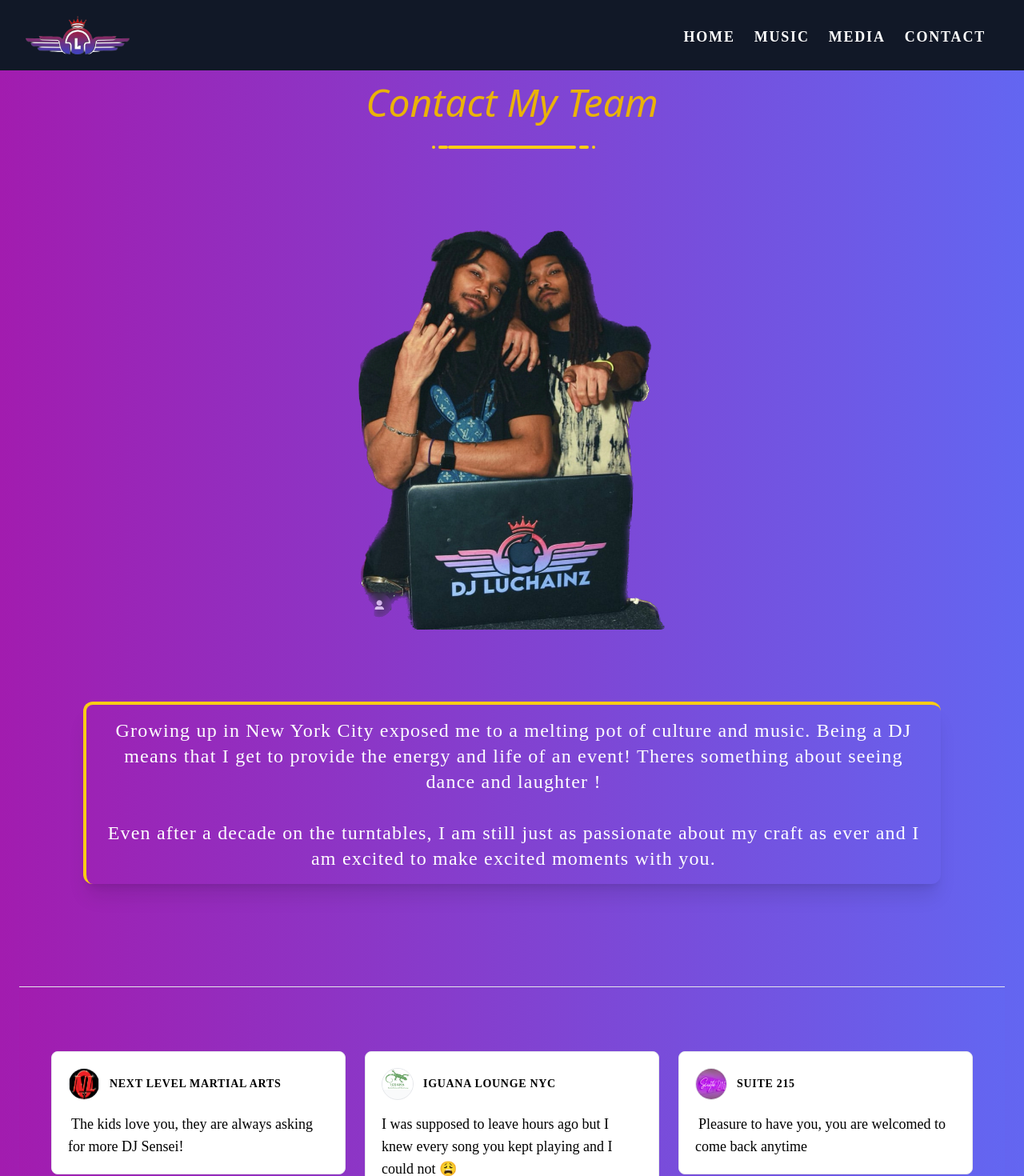
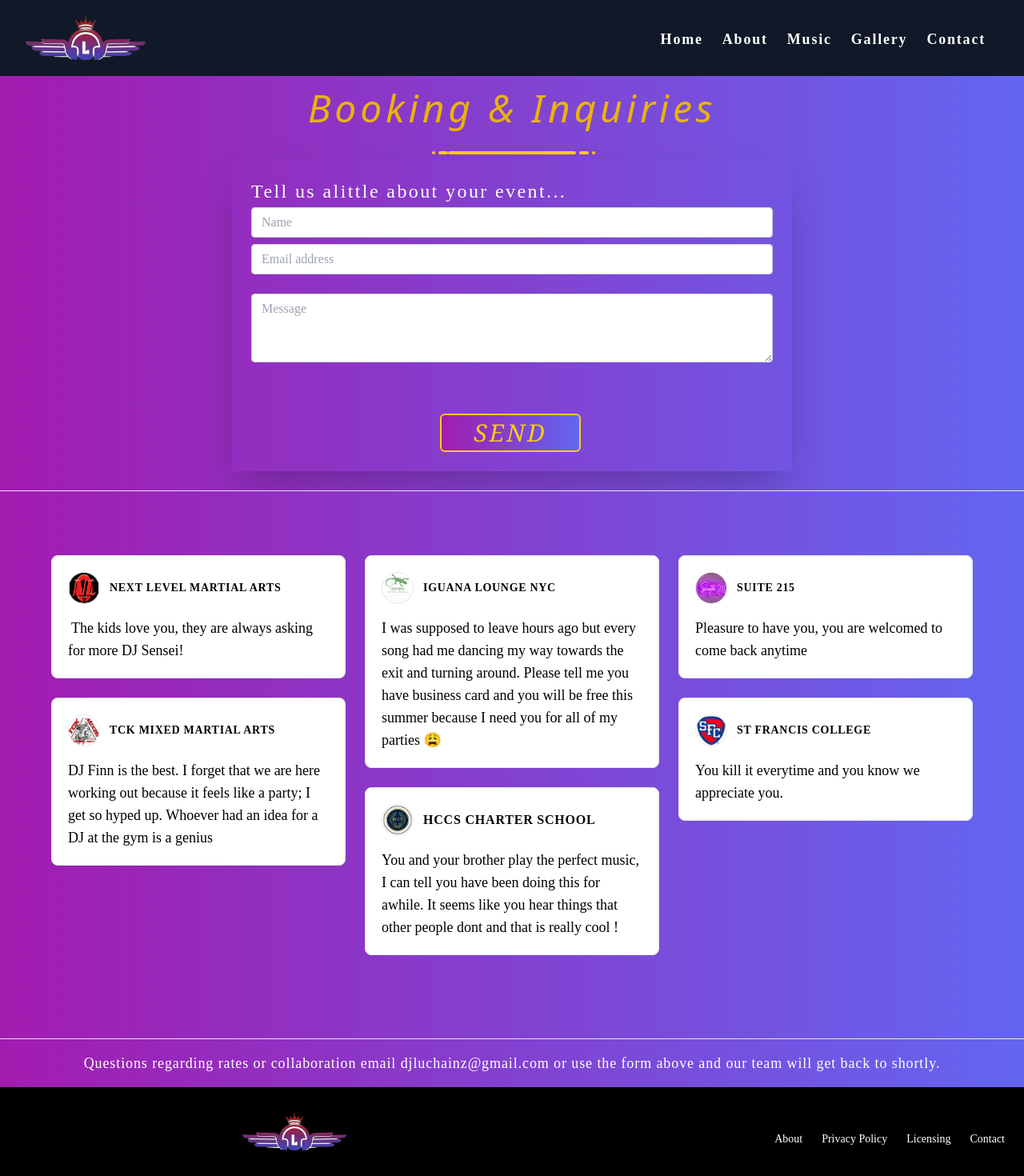
Before and after one commit to lamboprogramming/vercel-launch, a Next.js app in the folder djluchainz/: page /contact in a window 1280 px wide. Shown: the top 1470 px of the page at 80% size. Built offline with nearby package versions, Linux system fonts and the light colour scheme.

Commit message:
changes made for mobile

```diff
--- a/djluchainz/components/Cards.jsx
+++ b/djluchainz/components/Cards.jsx
@@ -10,7 +10,7 @@ import Link from 'next/link'
 
 const Cards = () => {
   return (
-    <div className="max-w-full p-20 m-10 text-white md:p-10 md:m-5 h-min rounded-3xl bg-gradient-to-r from-fuchsia-700 to-indigo-500 hover:from-indigo-500 hover:to-fuchsia-500">
+    <div className="max-w-full m-10 text-white p-15 md:p-10 md:m-5 h-min rounded-3xl bg-gradient-to-r from-fuchsia-700 to-indigo-500 hover:from-indigo-500 hover:to-fuchsia-500">
     <div className="grid md:grid-cols-2 gap-10  md:p-10 lg:grid-cols-4 font-[Abel] ">
 
     {/* Card #1 Carribean*/}
--- a/djluchainz/components/Contactbanner.jsx
+++ b/djluchainz/components/Contactbanner.jsx
@@ -4,7 +4,7 @@ const Contactbanner = () => {
     return (
       <div className='bg-gradient-to-r from-fuchsia-700 to-indigo-500 hover:from-indigo-500 hover:to-fuchsia-500 '>
       <div className="w-full mx-auto text-center ">
-      <h1 className="p-4 text-2xl italic text-yellow-500 capitalize md:text-4xl lg:text-5xl ">Contact My Team </h1>
+      <h1 className="p-4 text-4xl italic tracking-widest text-yellow-500 capitalize lg:text-5xl ">Booking & Inquiries </h1>
       <div className="text-center ">
           <span className="inline-block w-1 h-1 ml-1 bg-yellow-400 rounded-full"></span>
           <span className="inline-block w-3 h-1 ml-1 bg-yellow-400 rounded-full"></span>
--- a/djluchainz/components/Hero.jsx
+++ b/djluchainz/components/Hero.jsx
@@ -10,7 +10,7 @@ const Heropage = () => {
         backgroundSize: "cover",
       }
   return (
-        <div className="w-full  max-h-fit hero" style={backgroundImageStyle}>
+        <div className="w-full max-h-fit hero" style={backgroundImageStyle}>
             <div className="flex-col lg:block hero-content lg:flex-row-reverse">
                 <Image src={twin} className="max-w-sm shadow-3xl rounded-xl lg:hidden" alt="#"/>
                 <div className="mt-4 text-center">
@@ -19,7 +19,7 @@ const Heropage = () => {
 
               {/* Contact Button */}
               <Link href="/contact">
-              <button className="lg:w-44 px-4 py-[1%] text-2xl italic text-white lg:text-yellow-400  border-2 border-white lg:border-yellow-400 rounded-md bg-gradient-to-r from-fuchsia-700 to-indigo-500 hover:from-indigo-500 hover:to-fuchsia-500 sm:w-[20] mr-1  nav-links tracking-widest mt-2 md:mt-4 lg:mt-30 font-serif ">CONTACT
+              <button className="px-4 py-[2%]  text-3xl italic text-white lg:text-yellow-400  border-2 border-white lg:border-yellow-400 rounded-md bg-gradient-to-r from-fuchsia-700 to-indigo-500 hover:from-indigo-500 hover:to-fuchsia-500 sm:w-[20] mr-1  nav-links tracking-widest mt-2 md:mt-4 lg:mt-10 font-serif ">Request a Quote
               </button>
          </Link>
                 </div>
--- a/djluchainz/components/Mediasounds.jsx
+++ b/djluchainz/components/Mediasounds.jsx
@@ -4,7 +4,7 @@ const Mediasounds = () => {
   return (
     <div className='bg-gradient-to-r from-fuchsia-700 to-indigo-500 hover:from-indigo-500 hover:to-fuchsia-500'>
     <div className="w-full mx-auto text-center ">
-    <h1 className="p-4 text-2xl italic text-yellow-500 capitalize md:text-4xl lg:text-5xl ">Media Gallery </h1>
+    <h1 className="p-4 text-4xl italic tracking-widest text-yellow-500 capitalize md:text-4xl lg:text-5xl ">PartyWithUs Entertainment </h1>
     <div className="text-center ">
         <span className="inline-block w-1 h-1 ml-1 bg-yellow-400 rounded-full"></span>
         <span className="inline-block w-3 h-1 ml-1 bg-yellow-400 rounded-full"></span>
--- a/djluchainz/components/Navbar.jsx
+++ b/djluchainz/components/Navbar.jsx
@@ -10,10 +10,13 @@ const Navbar = () => {
     <nav className="w-full bg-gray-900 shadow font-[Abel]">
     <div className="justify-between px-4 mx-auto lg:max-w-7xl md:items-center md:flex md:px-8">
         <div>
+
             <div className="flex items-center justify-between py-3 md:py-5 md:block">
+
                 <Link href="/">
-                            <Image className="hover:scale-125" src={logo} alt="logo" width="130"/>
+                    <Image className="hover:scale-125" src={logo} alt="logo" width="150"/>
                 </Link>
+
                 <div className="md:hidden">
                     <button
                         className="p-2 text-white rounded-md outline-none focus:border-gray-400 focus:border"
@@ -22,9 +25,10 @@ const Navbar = () => {
                         {navbar ? (
                             <svg
                                 xmlns="http://www.w3.org/2000/svg"
-                                        className="w-6 h-6 text-white"
+                                className="w-8 h-8 mt-4 text-white"
                                 viewBox="0 0 20 20"
                                 fill="currentColor"
+
                             >
                                 <path
                                     fillRule="evenodd"
@@ -35,11 +39,12 @@ const Navbar = () => {
                         ) : (
                             <svg
                                 xmlns="http://www.w3.org/2000/svg"
-                                        className="w-6 h-6 text-white"
+                                className="w-8 h-8 mt-4 text-white"
                                 fill="none"
                                 viewBox="0 0 24 24"
                                 stroke="currentColor"
                                 strokeWidth={2}
+
                             >
                                 <path
                                     strokeLinecap="round"
@@ -58,24 +63,29 @@ const Navbar = () => {
                     navbar ? "block" : "hidden"
                 }`}
             >
-                        <ul className="items-center justify-center px-4 pt-1 pb-2 mt-2 space-y-8 tracking-widest text-white md:flex md:space-x-6 md:space-y-0 bg-gradient-to-r from-fuchsia-700 to-indigo-500 rounded-xl md:bg-gray-900 md:rounded-none md:bg-gradient-to-r md:from-transparent md:to-transparent font-[Abel] text-lg ">
+                <ul className="items-center justify-center px-4 pt-1 pb-2 mt-2 space-y-10 tracking-widest text-white md:flex md:space-x-6 md:space-y-0 bg-gradient-to-r from-fuchsia-700 to-indigo-500 rounded-2xl md:bg-gray-900 md:rounded-none md:bg-gradient-to-r md:from-transparent md:to-transparent font-[Abel] text-lg ">
                     <Link href="/">
-                            <p className="py-4 hover:scale-125">HOME
+                    <p className="py-4 hover:scale-125">Home
+                    </p>
+                    </Link>
+
+                    <Link href="/about">
+                    <p className="py-4 hover:scale-125">About
                     </p>
                     </Link>
 
                     <Link href="/music">
-                            <p className="py-4 hover:scale-125">MUSIC
+                    <p className="py-4 hover:scale-125">Music
                     </p>
                     </Link>
 
                     <Link href="/media" >
-                            <p className="py-4 hover:scale-125">MEDIA
+                    <p className="py-4 hover:scale-125">Gallery
                     </p>
                     </Link>
 
                     <Link href="/contact">
-                            <p className="py-4 hover:scale-125">CONTACT
+                    <p className="py-4 hover:scale-125">contact
                     </p>
                     </Link>
                 </ul>
--- a/djluchainz/components/Testimonials.jsx
+++ b/djluchainz/components/Testimonials.jsx
@@ -17,6 +17,8 @@ const Testimonials = () => {
 
               <div className="items-start -mx-3 md:flex">
                   <div className="px-3 md:w-1/3">
+
+                    {/* Card */}
                       <div className="w-full p-5 mx-auto mb-6 font-light text-black bg-white border border-gray-200 rounded-lg">
                           <div className="flex items-center w-full mb-4">
                               <div className="w-10 h-10 overflow-hidden border border-gray-200 rounded-full bg-gray-50">
@@ -27,9 +29,10 @@ const Testimonials = () => {
                               </div>
                           </div>
                           <div className="w-full">
-                              <p className="text-sm leading-tight lg:text-lg"><span className="mr-1 text-lg italic font-bold leading-none black"></span> The kids love you, they are always asking for more DJ Sensei! <span className="ml-1 text-lg italic font-bold leading-none black"></span></p>
+                              <p className="leading-tight text-md lg:text-lg"><span className="mr-1 text-lg italic font-bold leading-none black"></span> The kids love you, they are always asking for more DJ Sensei!  <span className="ml-1 text-lg italic font-bold leading-none black"></span></p>
                           </div>
                       </div>
+                    {/* Card */}
                       <div className="w-full p-5 mx-auto mb-6 font-light text-black bg-white border border-gray-200 rounded-lg">
                           <div className="flex items-center w-full mb-4">
                               <div className="w-10 h-10 overflow-hidden border border-gray-200 rounded-full bg-gray-50">
@@ -40,10 +43,11 @@ const Testimonials = () => {
                               </div>
                           </div>
                           <div className="w-full">
-                              <p className="text-sm leading-tight lg:text-lg "><span className="mr-1 text-lg italic font-bold leading-none text-black "></span> DJ Finn is the best <span className="ml-1 text-lg italic font-bold leading-none black"></span></p>
+                              <p className="leading-8 text-md lg:text-lg">DJ Finn is the best. I forget that we are here working out because it feels like a party; I get so hyped up. Whoever had an idea for a DJ at the gym is a genius </p>
                           </div>
                       </div>
                   </div>
+                    {/* Card */}
                   <div className="px-3 md:w-1/3">
                       <div className="w-full p-5 mx-auto mb-6 font-light text-black bg-white border border-gray-200 rounded-lg">
                           <div className="flex items-center w-full mb-4">
@@ -55,24 +59,27 @@ const Testimonials = () => {
                               </div>
                           </div>
                           <div className="w-full">
-                              <p className="text-sm leading-tight lg:text-lg "><span className="text-lg italic font-bold leading-none text-black"></span> I was supposed to leave hours ago but I knew every song you kept playing and I could not 😩 <span className="ml-1 text-lg italic font-bold leading-none black"></span></p>
+                              <p className="leading-8 text-md lg:text-lg "> I was supposed to leave hours ago but every song had me dancing my way towards the exit and turning around. Please tell me you have business card and you will be free this summer because I need you for all of my parties 😩</p>
                           </div>
                       </div>
+                      {/* Card */}
                       <div className="w-full p-5 mx-auto mb-6 font-light bg-white border border-gray-200 rounded-lg black">
                           <div className="flex items-center w-full mb-4">
                               <div className="w-10 h-10 overflow-hidden border border-gray-200 rounded-full bg-gray-50">
                                   <Image src={hccs} alt=""/>
                               </div>
                               <div className="flex-grow pl-3">
-                                  <h6 className="text-sm font-bold tracking-wider text-black uppercase ">HCCS Charter School</h6>
+                                  <h6 className="font-bold tracking-wider text-black uppercase text-md ">HCCS Charter School</h6>
                               </div>
                           </div>
                           <div className="w-full">
-                              <p className="text-sm leading-tight text-black lg:text-lg "> You and your brother play the perfect music, I can tell you have been doing this for awhile !</p>
+                              <p className="leading-8 text-black text-md lg:text-lg "> You and your brother play the perfect music, I can tell you have been doing this for awhile. It seems like you hear things that other people dont and that is really cool !</p>
                           </div>
                       </div>
                   </div>
+
                   <div className="px-3 md:w-1/3">
+                    {/* Card */}
                       <div className="w-full p-5 mx-auto mb-6 font-light text-black bg-white border border-gray-200 rounded-lg">
                           <div className="flex items-center w-full mb-4">
                               <div className="w-10 h-10 overflow-hidden border border-gray-200 rounded-full bg-gray-50">
@@ -83,9 +90,10 @@ const Testimonials = () => {
                               </div>
                           </div>
                           <div className="w-full">
-                              <p className="text-sm leading-tight lg:text-lg "><span className="mr-1 text-lg italic font-bold leading-none text-black"></span>Pleasure to have you, you are welcomed to come back anytime<span className="ml-1 text-lg italic font-bold leading-none black"></span></p>
+                              <p className="leading-tight text-md lg:text-lg ">Pleasure to have you, you are welcomed to come back anytime</p>
                           </div>
                       </div>
+                    {/* Card */}
                       <div className="w-full p-5 mx-auto mb-6 font-light text-black bg-white border border-gray-200 rounded-lg">
                           <div className="flex items-center w-full mb-4">
                               <div className="w-10 h-10 overflow-hidden border border-gray-200 rounded-full bg-gray-50">
@@ -96,7 +104,7 @@ const Testimonials = () => {
                               </div>
                           </div>
                           <div className="w-full">
-                              <p className="text-sm leading-tight lg:text-lg "><span className="mr-1 text-lg italic font-bold leading-none text-black"></span>You really know how to get the crowd going - I see why they keep asking for you<span className="ml-1 text-lg italic font-bold leading-none black"></span></p>
+                              <p className="leading-tight text-md lg:text-lg ">You kill it everytime and you know we appreciate you.</p>
                           </div>
                       </div>
                   </div>
--- a/djluchainz/src/pages/contact.jsx
+++ b/djluchainz/src/pages/contact.jsx
@@ -43,42 +43,12 @@ const Contact = () => {
       <Contactbanner />
   <div className="grid grid-cols-1 bg-gradient-to-r from-fuchsia-700 to-indigo-500 hover:from-indigo-500 hover:to-fuchsia-500 font-[Abel]">
 
-  {/* Col 1 Bio & Social*/}
-  <div className='p-4 lg:p-0'>
-      <div className="container px-6 mx-auto my-8 md:my-24">
-
-        <section className="mb-20 text-center md:mb-32">
-          {/* Bio */}
-          <div className="self-center font-[Abel]">
-
-          {/* Twin photo */}
-            <div className="grid justify-center">
-              <Image className="hidden max-w-sm rounded-md lg:block max-h-[98%] " priority src={twin} alt="/" />
-            </div>
-
-           {/* Biography */}
-            <p className="p-4 mt-4 leading-10 tracking-wider text-white border-t-4 border-l-4 border-yellow-400 shadow-xl md:text-xl lg:text-2xl rounded-xl lg:m-20">
-                Growing up in New York City exposed me to a melting pot of culture and music. Being a DJ means that I get to provide the energy and life of an event! Theres something about seeing dance and laughter !
-            <br />
-            <br />
-                Even after a decade on the turntables, I am still just as passionate about my craft as ever and I am excited to make excited moments with you.
-            </p>
-
-
-          </div>
-       </section>
-       <Testimonials />
-      </div>
-
-  </div>
-
-
 
   {/* Col 2 contact form */}
   <div className="container px-8 mx-auto rounded-xl">
   <section className="mb-6 text-center text-white ">
-    <div className="max-w-[700px] mx-auto px-3 lg:px-6 py-6 shadow-2xl border-b-yellow-400 border-r-yellow-400 border-r-4 border-b-4 rounded-3xl  font-[Abel] ">
-      <h2 className="mb-12 text-lg tracking-widest md:text-2xl ">CONTACT</h2>
+    <div className="max-w-[700px] mx-auto px-3 lg:px-6 py-6 shadow-2xl  font-[Abel] ">
+      <h2 className="mb-1 tracking-widest text-left 12 text-md md:text-2xl ">Tell us alittle about your event...</h2>
       <div id="contact" action="" method="post">
         <div className="mb-2 form-group">
           <input type="text" className="form-control block
@@ -137,14 +107,22 @@ const Contact = () => {
           " id="area" rows="3" placeholder="Message" onChange={(event) => (set_Message(event.target.value))}></textarea>
         </div>
 
-        <button onClick={submitInfo} type="submit" className="lg:w-44 px-4 py-[.7%] text-xl md:text-2xl font-bold text-white lg:text-yellow-400  border-2 border-white lg:border-yellow-400 rounded-md bg-gradient-to-r from-fuchsia-700 to-indigo-500 hover:from-indigo-500 hover:to-fuchsia-500 sm:w-[20] mr-1 hover:rounded-3xl duration-500 nav-links tracking-widest mt-12 mb-4 font-[Abel] ">SEND</button>
+        <button onClick={submitInfo} type="submit" className="lg:w-44  px-8 py-[.6%]  text-3xl italic text-white lg:text-yellow-400  border-2 border-white lg:border-yellow-400 rounded-md bg-gradient-to-r from-fuchsia-700 to-indigo-500 hover:from-indigo-500 hover:to-fuchsia-500 sm:w-[20] mr-1  nav-links tracking-widest mt-2 md:mt-4 lg:mt-10 font-serif      ">SEND</button>
+
+
+
+
+
       </div>
     </div>
   </section>
   </div>
 
+  {/* Testimonials */}
+  <Testimonials />
+
   {/* policy */}
-  <h3 className='p-4 text-sm leading-8 tracking-wider text-center text-white md:text-lg'>
+  <h3 className='p-4 text-lg leading-8 tracking-wider text-center text-white md:text-lg'>
   Questions regarding rates or collaboration email
   djluchainz@gmail.com or use the form above and our team will get back to shortly.
 </h3>
```
Also changed, not shown: djluchainz/src/pages/about.jsx (added, +45 -0 lines), djluchainz/src/pages/index.js (+96 -2 lines), djluchainz/src/pages/media.jsx (+10 -4 lines). Lines whose indentation alone changed are shown as unchanged.
